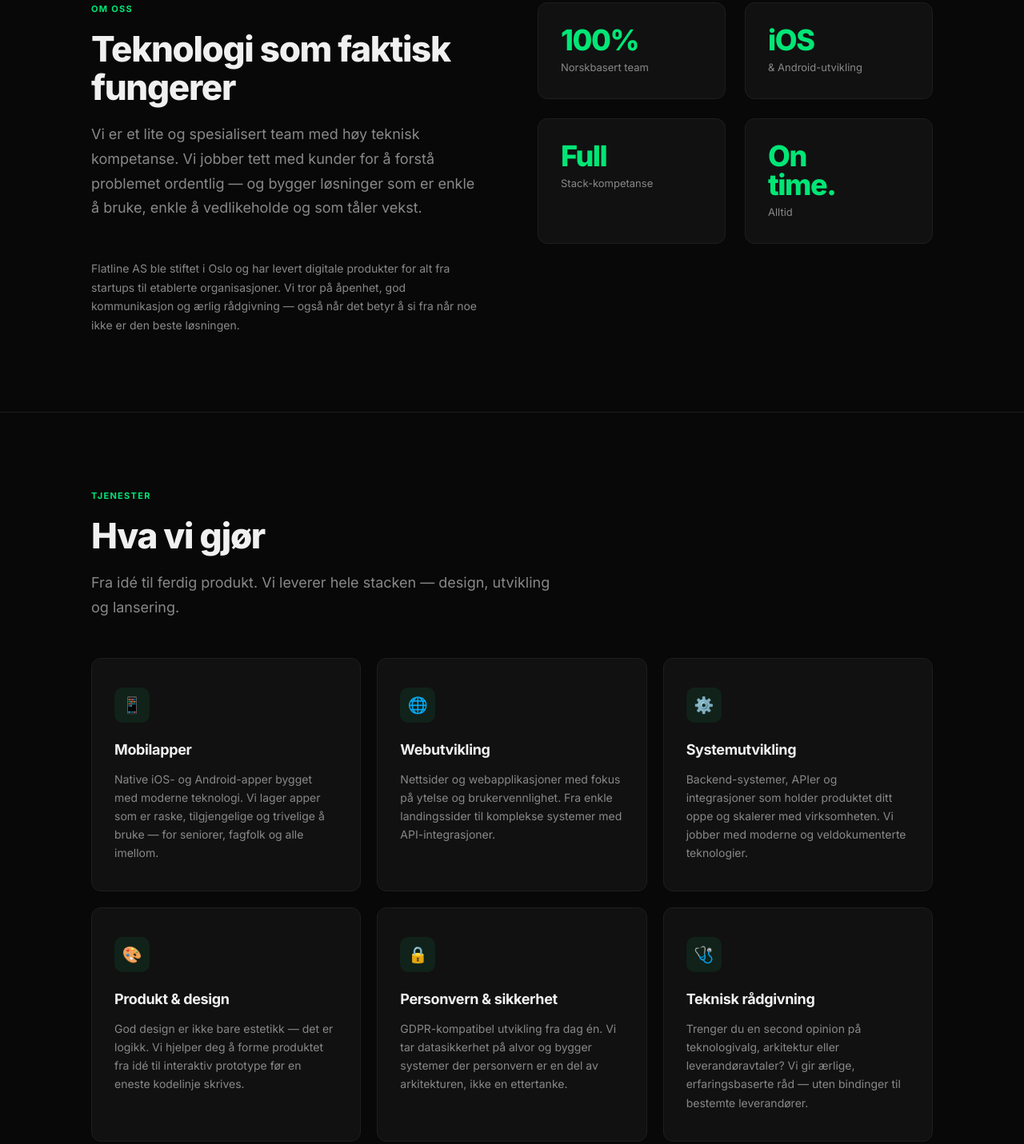
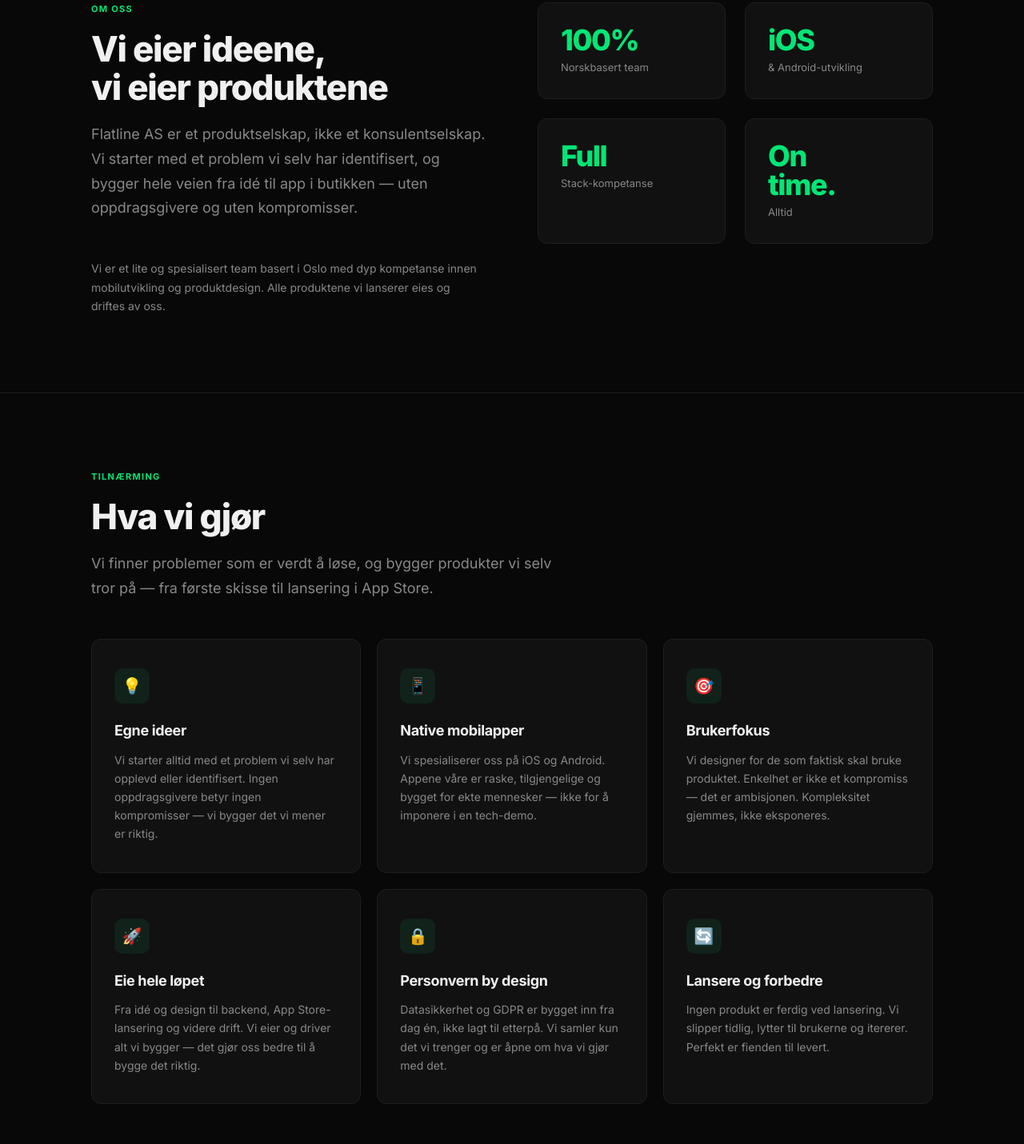
Before and after one commit to Captain28/flatline-website, a plain HTML site: page index.html in a window 1280 px wide. Shown: the part 894-2325 px from the top of the page at 80% size. Drawn offline with Linux system fonts and the light colour scheme.

Commit message:
Reframe as product company, not consultancy
- Hero: vi tar ikke på oss oppdrag
- Om oss: eier ideene og produktene
- Tilnærming: 6 kort om produktfilosofi i stedet for tjenesteliste
- Kontakt: nøytral tone uten oppdragsspråk

```diff
--- a/index.html
+++ b/index.html
@@ -37,8 +37,8 @@
       <div class="hero-tag">Oslo, Norge</div>
       <h1>We put the <em>dead</em><br>in deadline.</h1>
       <p class="hero-sub">
-        Flatline AS er et teknologiselskap som bygger digitale produkter folk faktisk bruker —
-        mobilapper, nettsider og systemer som leverer på tid og overrasker på kvalitet.
+        Vi er et Oslo-basert produktselskap. Vi tar ikke på oss oppdrag —
+        vi identifiserer problemer vi brenner for og bygger apper vi selv ønsker å bruke.
       </p>
       <div class="hero-actions">
         <a href="#contact" class="btn btn-primary">Ta kontakt</a>
@@ -54,18 +54,17 @@
       <div class="about-grid">
         <div>
           <div class="section-label">Om oss</div>
-          <h2>Teknologi som faktisk fungerer</h2>
+          <h2>Vi eier ideene,<br>vi eier produktene</h2>
           <p class="lead">
-            Vi er et lite og spesialisert team med høy teknisk kompetanse.
-            Vi jobber tett med kunder for å forstå problemet ordentlig —
-            og bygger løsninger som er enkle å bruke, enkle å vedlikeholde
-            og som tåler vekst.
+            Flatline AS er et produktselskap, ikke et konsulentselskap.
+            Vi starter med et problem vi selv har identifisert, og bygger
+            hele veien fra idé til app i butikken — uten oppdragsgivere
+            og uten kompromisser.
           </p>
           <p style="color: var(--muted); font-size: 14px; line-height: 1.7;">
-            Flatline AS ble stiftet i Oslo og har levert digitale produkter for
-            alt fra startups til etablerte organisasjoner. Vi tror på åpenhet,
-            god kommunikasjon og ærlig rådgivning — også når det betyr å si
-            fra når noe ikke er den beste løsningen.
+            Vi er et lite og spesialisert team basert i Oslo med dyp kompetanse
+            innen mobilutvikling og produktdesign. Alle produktene vi lanserer
+            eies og driftes av oss.
           </p>
         </div>
         <div class="about-facts">
@@ -90,66 +89,64 @@
     </div>
   </section>
 
-  <!-- ── Services ── -->
+  <!-- ── How we work ── -->
   <section id="services">
     <div class="container">
-      <div class="section-label">Tjenester</div>
+      <div class="section-label">Tilnærming</div>
       <h2>Hva vi gjør</h2>
       <p class="lead">
-        Fra idé til ferdig produkt. Vi leverer hele stacken — design, utvikling og lansering.
+        Vi finner problemer som er verdt å løse, og bygger produkter vi selv tror på —
+        fra første skisse til lansering i App Store.
       </p>
       <div class="services-grid">
         <div class="service-card">
-          <div class="service-icon">📱</div>
-          <h3>Mobilapper</h3>
+          <div class="service-icon">💡</div>
+          <h3>Egne ideer</h3>
           <p>
-            Native iOS- og Android-apper bygget med moderne teknologi.
-            Vi lager apper som er raske, tilgjengelige og trivelige å bruke —
-            for seniorer, fagfolk og alle imellom.
+            Vi starter alltid med et problem vi selv har opplevd eller identifisert.
+            Ingen oppdragsgivere betyr ingen kompromisser — vi bygger det vi mener er riktig.
           </p>
         </div>
         <div class="service-card">
-          <div class="service-icon">🌐</div>
-          <h3>Webutvikling</h3>
+          <div class="service-icon">📱</div>
+          <h3>Native mobilapper</h3>
           <p>
-            Nettsider og webapplikasjoner med fokus på ytelse og brukervennlighet.
-            Fra enkle landingssider til komplekse systemer med API-integrasjoner.
+            Vi spesialiserer oss på iOS og Android. Appene våre er raske,
+            tilgjengelige og bygget for ekte mennesker — ikke for å imponere
+            i en tech-demo.
           </p>
         </div>
         <div class="service-card">
-          <div class="service-icon">⚙️</div>
-          <h3>Systemutvikling</h3>
+          <div class="service-icon">🎯</div>
+          <h3>Brukerfokus</h3>
           <p>
-            Backend-systemer, APIer og integrasjoner som holder produktet ditt
-            oppe og skalerer med virksomheten. Vi jobber med moderne og
-            veldokumenterte teknologier.
+            Vi designer for de som faktisk skal bruke produktet. Enkelhet er
+            ikke et kompromiss — det er ambisjonen. Kompleksitet gjemmes,
+            ikke eksponeres.
           </p>
         </div>
         <div class="service-card">
-          <div class="service-icon">🎨</div>
-          <h3>Produkt & design</h3>
+          <div class="service-icon">🚀</div>
+          <h3>Eie hele løpet</h3>
           <p>
-            God design er ikke bare estetikk — det er logikk.
-            Vi hjelper deg å forme produktet fra idé til interaktiv prototype
-            før en eneste kodelinje skrives.
+            Fra idé og design til backend, App Store-lansering og videre drift.
+            Vi eier og driver alt vi bygger — det gjør oss bedre til å bygge det riktig.
           </p>
         </div>
         <div class="service-card">
           <div class="service-icon">🔒</div>
-          <h3>Personvern & sikkerhet</h3>
+          <h3>Personvern by design</h3>
           <p>
-            GDPR-kompatibel utvikling fra dag én. Vi tar datasikkerhet på alvor
-            og bygger systemer der personvern er en del av arkitekturen,
-            ikke en ettertanke.
+            Datasikkerhet og GDPR er bygget inn fra dag én, ikke lagt til etterpå.
+            Vi samler kun det vi trenger og er åpne om hva vi gjør med det.
           </p>
         </div>
         <div class="service-card">
-          <div class="service-icon">🩺</div>
-          <h3>Teknisk rådgivning</h3>
+          <div class="service-icon">🔄</div>
+          <h3>Lansere og forbedre</h3>
           <p>
-            Trenger du en second opinion på teknologivalg, arkitektur eller
-            leverandøravtaler? Vi gir ærlige, erfaringsbaserte råd — uten
-            bindinger til bestemte leverandører.
+            Ingen produkt er ferdig ved lansering. Vi slipper tidlig,
+            lytter til brukerne og itererer. Perfekt er fienden til levert.
           </p>
         </div>
       </div>
@@ -160,9 +157,9 @@
   <section id="contact">
     <div class="container">
       <div class="section-label">Kontakt</div>
-      <h2>La oss snakke</h2>
+      <h2>Si hei</h2>
       <p class="lead">
-        Har du et prosjekt du vil realisere, eller bare lyst til å høre mer om hva vi kan gjøre for deg?
+        Spørsmål om produktene våre, pressen eller bare nysgjerrig på hva vi holder på med?
         Send oss en e-post — vi svarer raskt.
       </p>
       <div class="contact-card">
```
